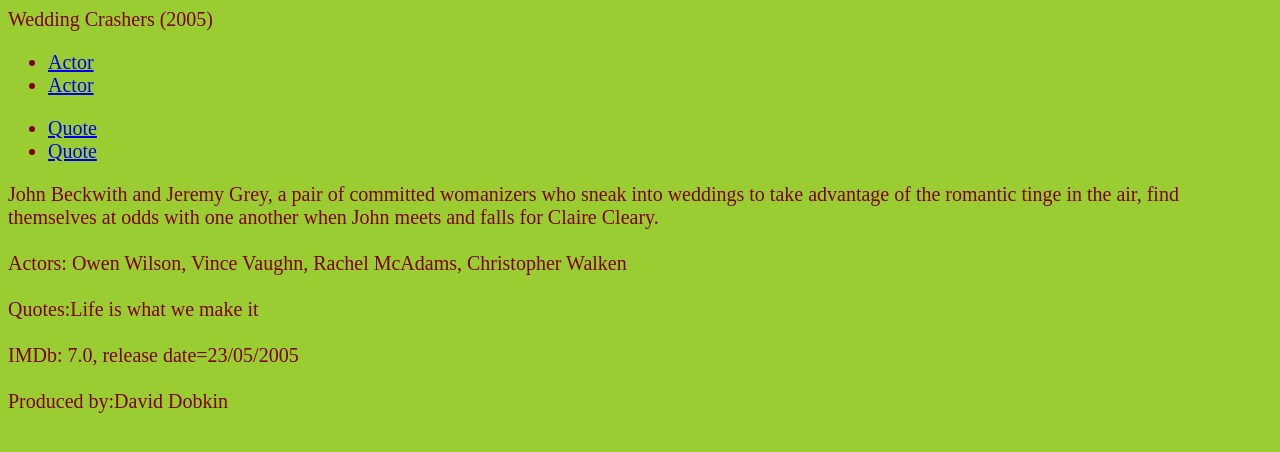
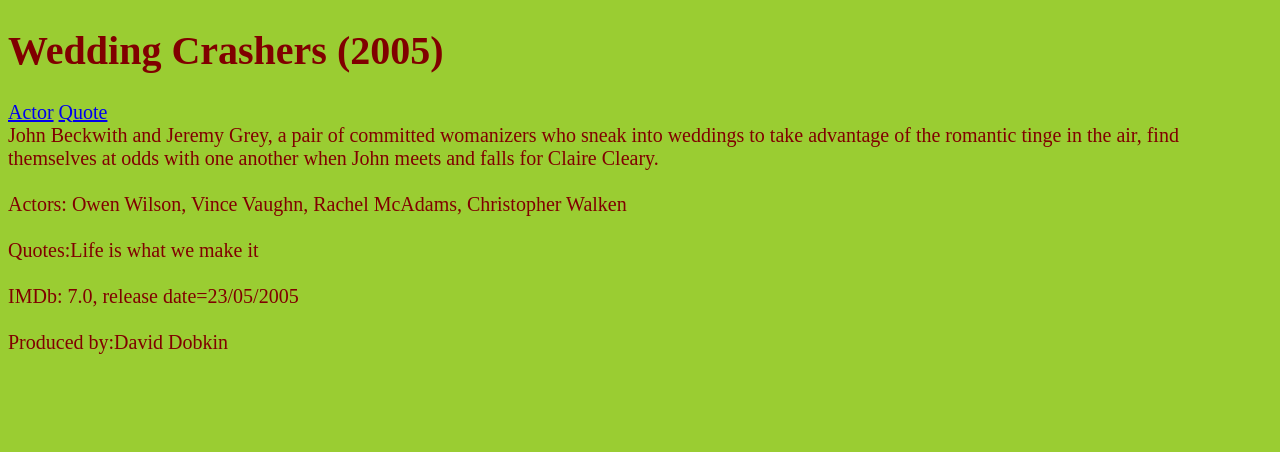
Before and after one commit to acciojob/semantic-imdb-ShrishtiSingh2211, a website: page main.html in a window 1280 px wide. Drawn offline with Linux system fonts and the light colour scheme.

Commit message:
created a submission

```diff
--- a/main.html
+++ b/main.html
@@ -8,16 +8,10 @@
 
 <body>
 	<!-- the entire body must be written by student -->
-	<header> Wedding Crashers (2005)</header>
+	<header><h1> Wedding Crashers (2005)</h1></header>
 	<nav>
-		<ul id="nav-actor">
-			<li ><a href="#" attr="actor">Actor</a></li>
-			<li ><a href="#" attr="actor">Actor</a></li>
-		</ul>
-		<ul id="nav-quote">
-			<li ><a href="#" attr="quote">Quote</a></li>
-			<li ><a href="#" attr="quote">Quote</a></li>
-		</ul>
+		<a id="nav-actor" href="#">Actor</a>
+		<a id="nav-quote" href="#">Quote</a>
 	</nav>
 	<summary>John Beckwith and Jeremy Grey, a pair of committed womanizers who sneak into weddings to take advantage of the romantic tinge in the air, find themselves at odds with one another when John meets and falls for Claire Cleary.</summary><br/>
 	<section id="actor">Actors: Owen Wilson, Vince Vaughn, Rachel McAdams, Christopher Walken</section><br/>
```
